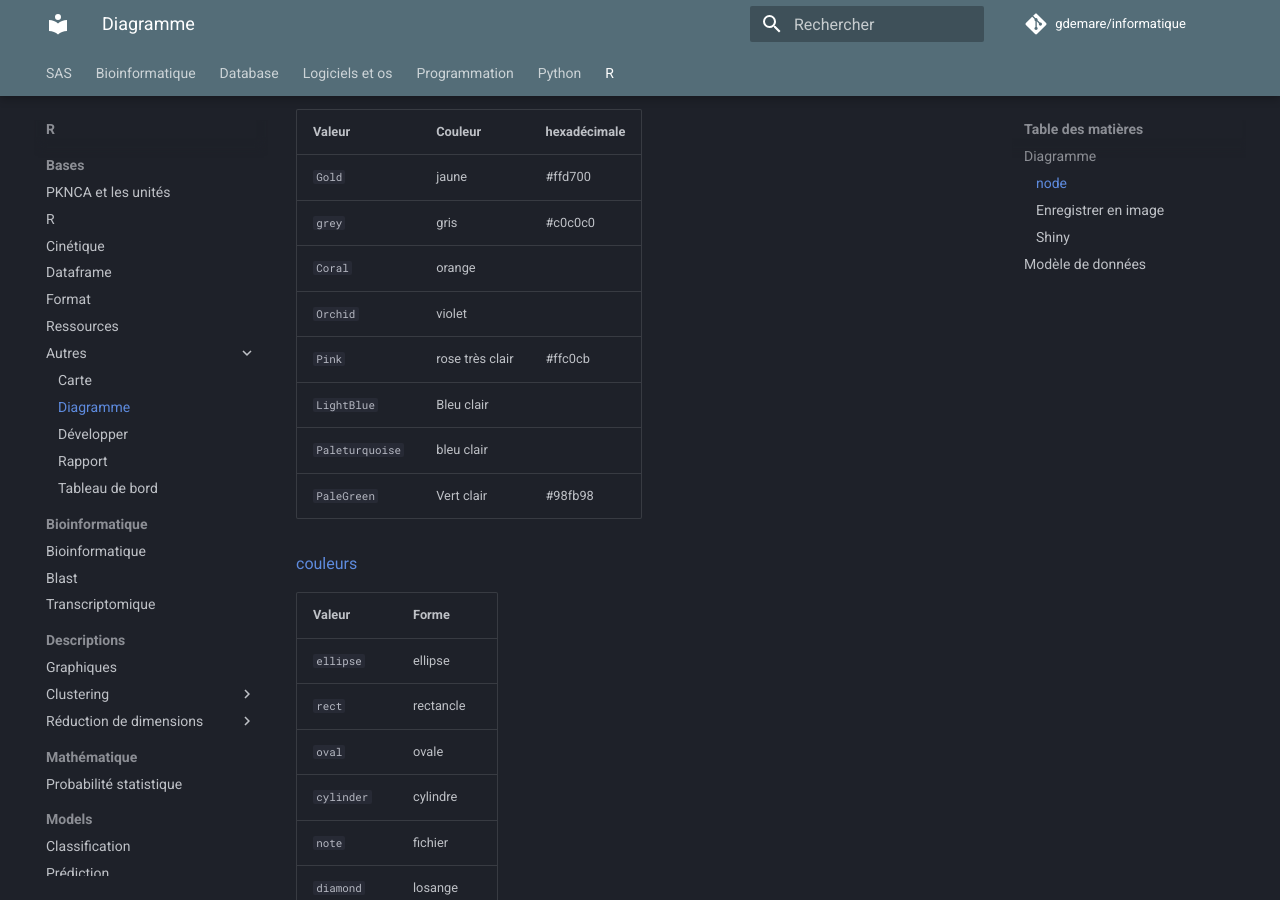
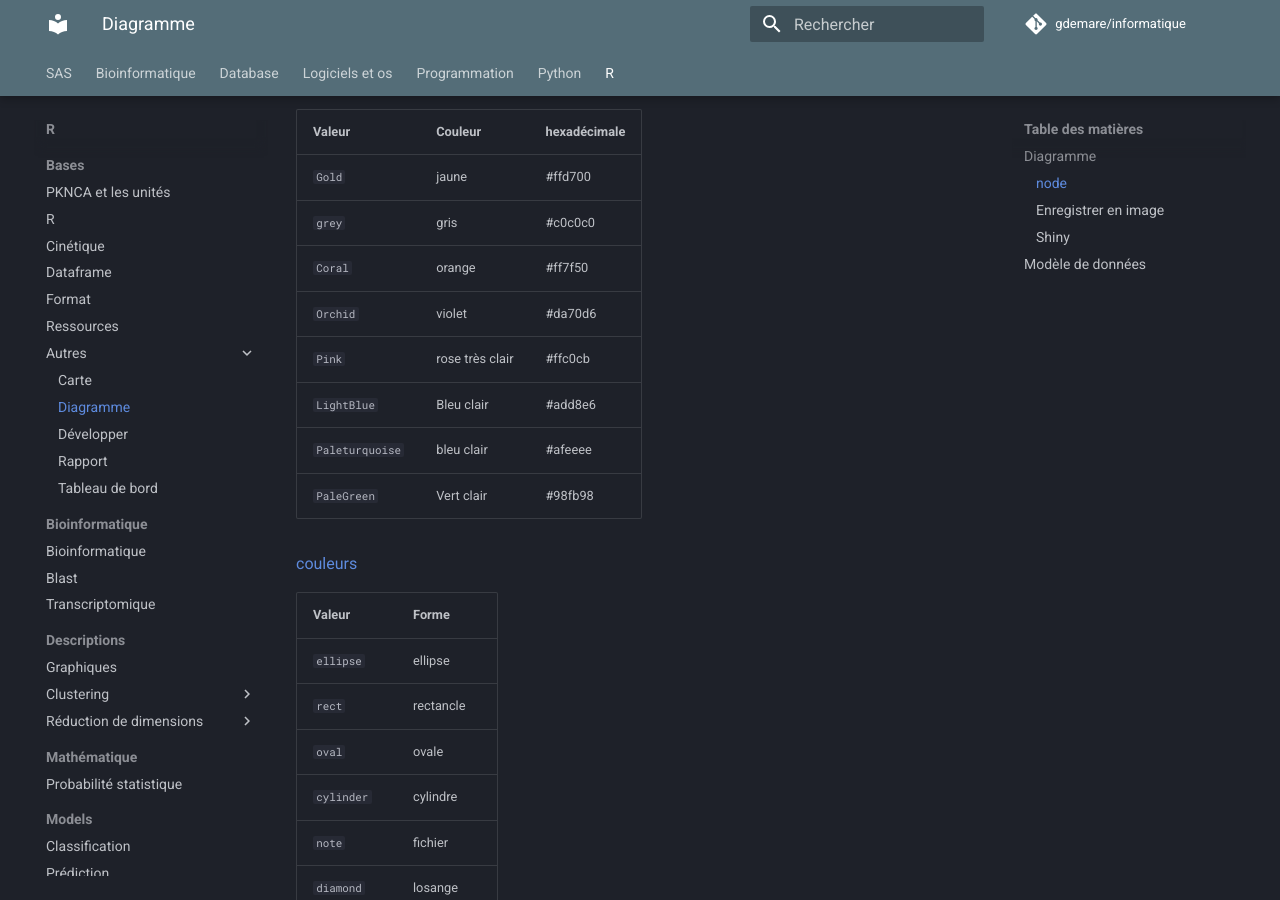
Before and after one commit to gdemare/Informatique, an MkDocs documentation site: the page built from docs/r/bases/autres/diagramme.md, in a window 1280 px wide and 900 px high, scrolled down 1139 px. Built offline with MkDocs 1.6.1 and Material for MkDocs 9.7.7, drawn with Linux system fonts in a browser that asks for light colours; comment, search, counter and statistics services are not loaded.

Commit message:
Update diagramme.md

```diff
--- a/docs/r/bases/autres/diagramme.md
+++ b/docs/r/bases/autres/diagramme.md
@@ -44,11 +44,11 @@ digraph shiny_app {
 |---|---|---|
 | `Gold` | jaune | #ffd700 |
 | `grey` | gris| #c0c0c0 |
-| `Coral` | orange | |
-| `Orchid` | violet | |
+| `Coral` | orange | #ff7f50 |
+| `Orchid` | violet | #da70d6 |
 | `Pink` | rose très clair | #ffc0cb |
-| `LightBlue` | Bleu clair | |
-| `Paleturquoise` | bleu clair | |
+| `LightBlue` | Bleu clair | #add8e6 |
+| `Paleturquoise` | bleu clair | #afeeee |
 | `PaleGreen` | Vert clair | #98fb98 |
 
 [couleurs](https://rich-iannone.github.io/DiagrammeR/articles/graphviz-mermaid.html?q=color#colors)
```
